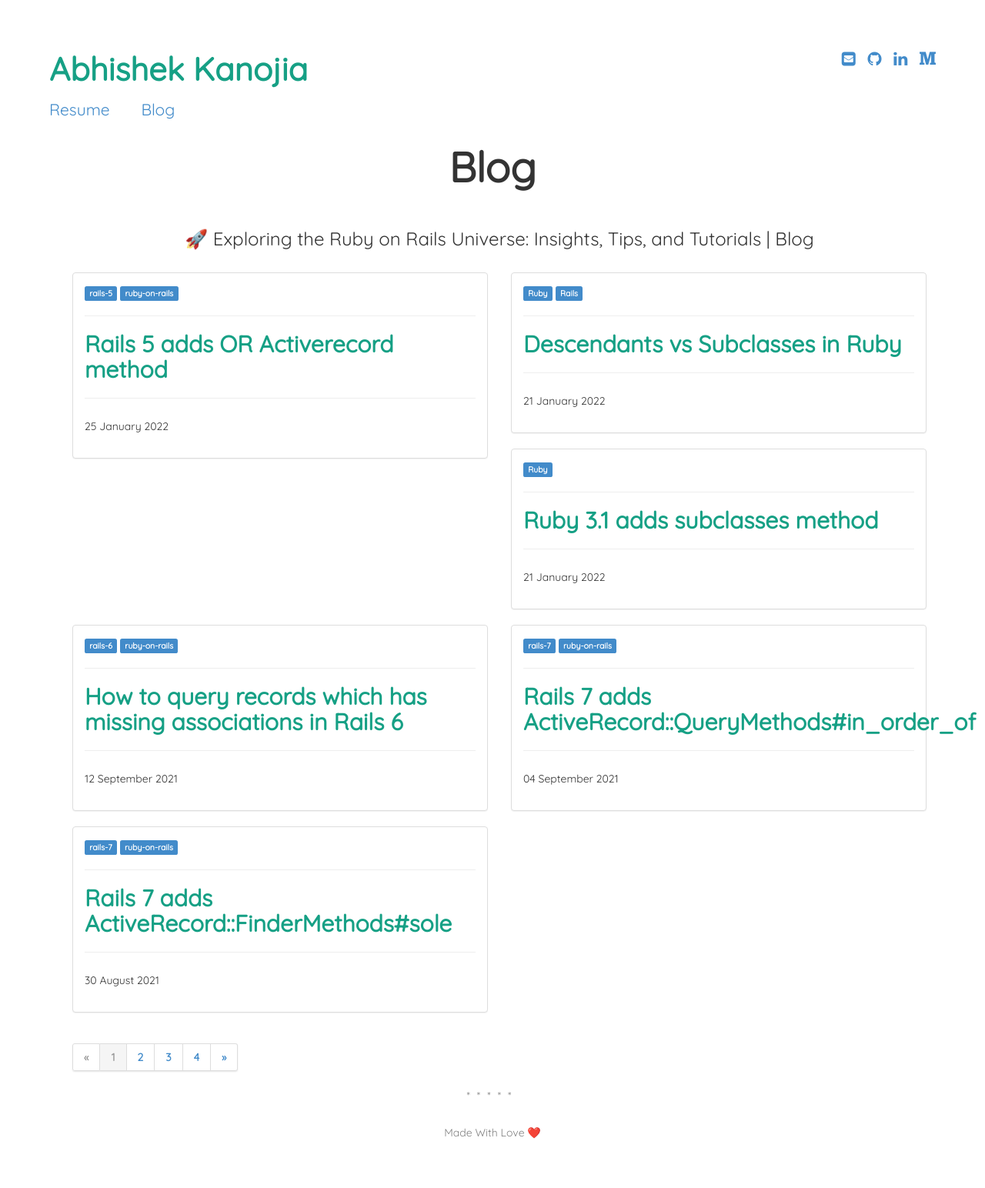
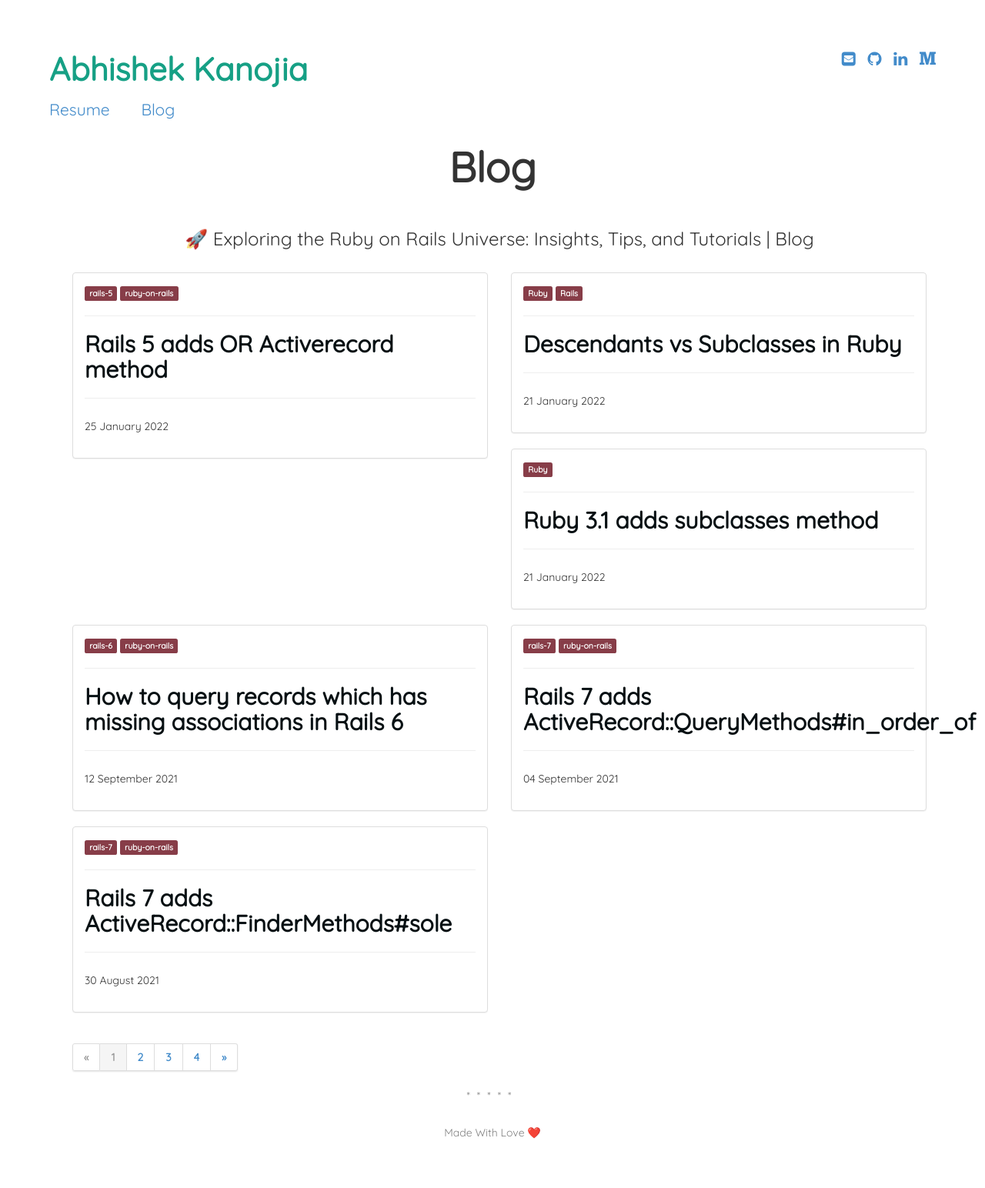
Before and after one commit to abhikanojia/abhikanojia.github.io, a Jekyll site: the page built from blog/index.html, in a window 1280 px wide. Shown: the whole page at 77% size. Built offline with Jekyll 4.4.1, drawn with Linux system fonts in a browser that asks for light colours; the list of posts is cut into pages by our own code.

Commit message:
Fix design

```diff
--- a/_includes/elements/_tags.html
+++ b/_includes/elements/_tags.html
@@ -1,3 +1,6 @@
 {% for tag in include.tags %}
-  <span class="label label-primary">{{ tag }}</span>
+  {% if tag contains 'ruby' %}
+    {%- assign class_name = 'label-ruby' -%}
+  {% endif %}
+  <span class="label label-primary {{ class_name | default: 'label-ruby' }}">{{ tag }}</span>
 {% endfor %}
--- a/_includes/posts.html
+++ b/_includes/posts.html
@@ -1,10 +1,6 @@
 {% for post in include.posts %}
-  {% if post.tags contains 'ruby' %}
-    {%- assign class_name = 'ruby-post' -%}
-  {% endif %}
-
   <div class="col-md-6">
-    <div class="panel panel-default {{ class_name | default: 'general-post' }}">
+    <div class="panel panel-default">
       <div class="panel-body">
         {% include elements/_tags.html tags=post.tags %}
         <hr/>
--- a/assets/css/custom.css
+++ b/assets/css/custom.css
@@ -67,3 +67,7 @@
 .padding-20 {
   padding: 20px 20px;
 }
+
+.label-ruby {
+  background-color: #873D48;
+}
--- a/assets/css/main.css
+++ b/assets/css/main.css
@@ -10,7 +10,7 @@
   }
 
   a.post-title {
-    color: #16a085;
+    color: #071013;
     font-weight: bold;
     text-decoration: none; }
 
```
